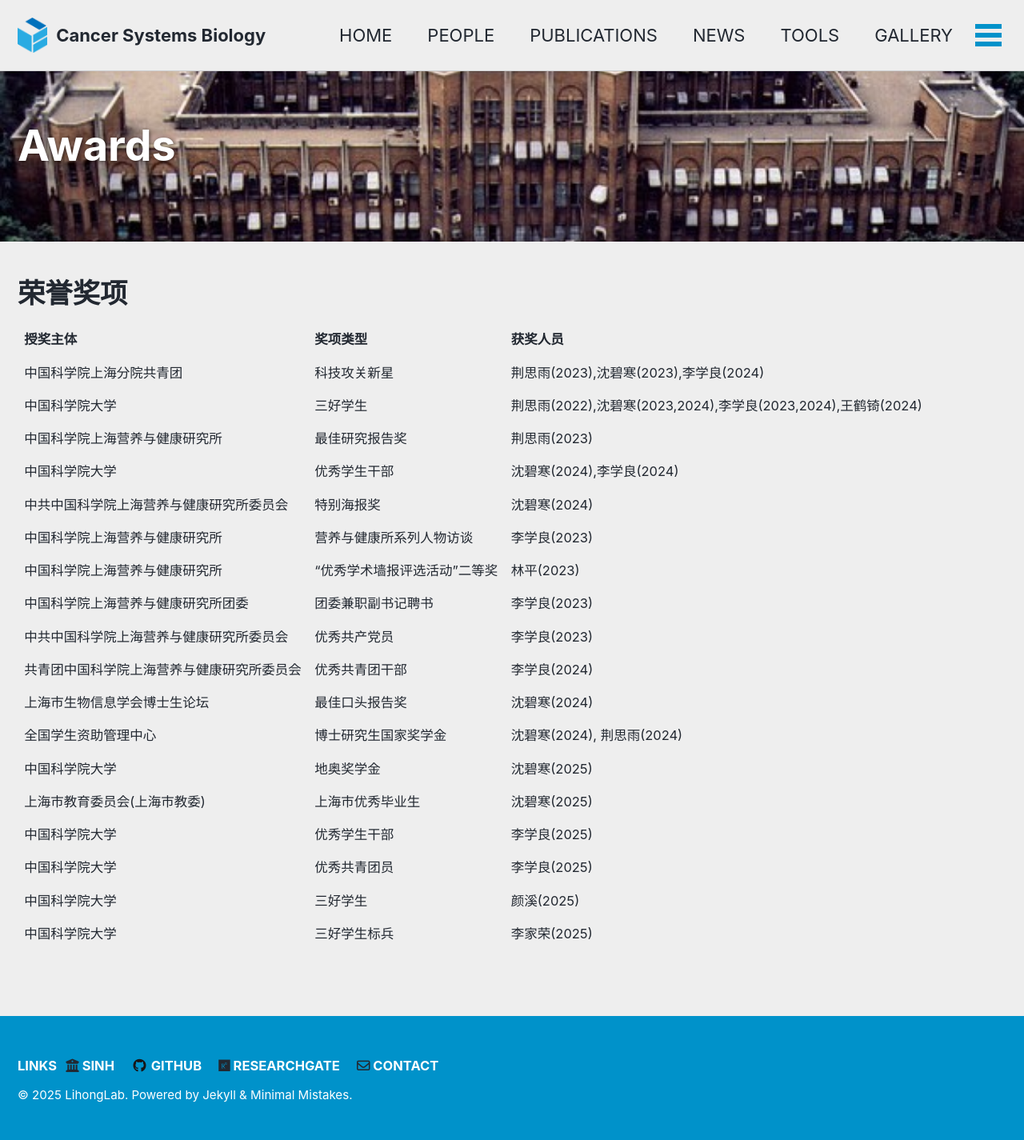
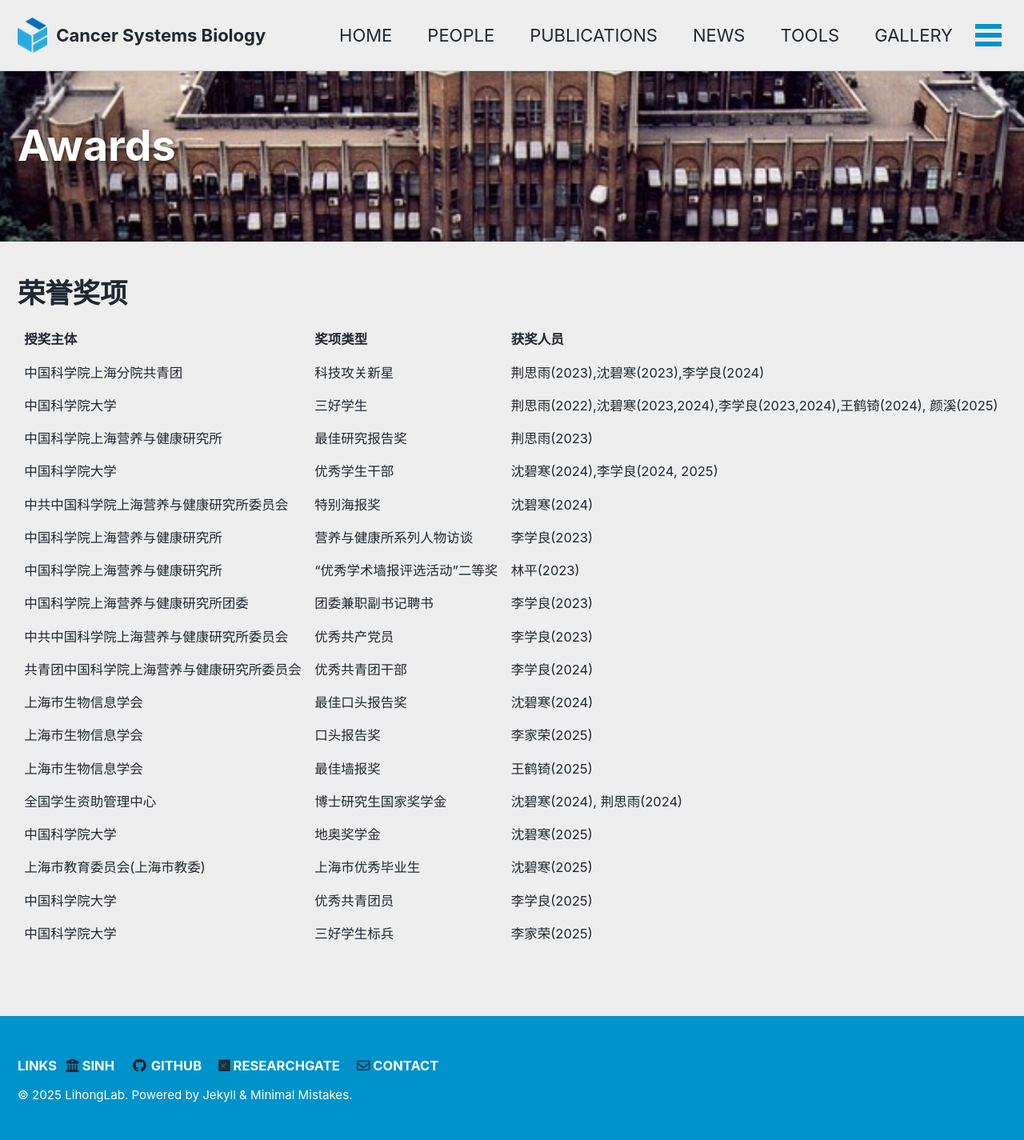
Before and after one commit to LihongLab/lihonglab.github.io, a Jekyll site: the page built from _pages/AWARDS.md, in a window 1280 px wide. Shown: the whole page at 80% size. Built offline with Jekyll 4.4.1, drawn with Linux system fonts in a browser that asks for light colours; cached includes are drawn as plain includes.

Commit message:
Update AWARDS.md

```diff
--- a/_pages/AWARDS.md
+++ b/_pages/AWARDS.md
@@ -19,20 +19,20 @@ header:
 | 授奖主体                  | 奖项类型             | 获奖人员                                             |
 | :-------------------- | :--------------- | ------------------------------------------------- |
 | 中国科学院上海分院共青团          | 科技攻关新星           | 荆思雨(2023),沈碧寒(2023),李学良(2024)                     |
-| 中国科学院大学               | 三好学生             | 荆思雨(2022),沈碧寒(2023,2024),李学良(2023,2024),王鹤锜(2024) |
+| 中国科学院大学               | 三好学生             | 荆思雨(2022),沈碧寒(2023,2024),李学良(2023,2024),王鹤锜(2024), 颜溪(2025) |
 | 中国科学院上海营养与健康研究所       | 最佳研究报告奖          | 荆思雨(2023)                                         |
-| 中国科学院大学               | 优秀学生干部           | 沈碧寒(2024),李学良(2024)                               |
+| 中国科学院大学               | 优秀学生干部           | 沈碧寒(2024),李学良(2024, 2025)                               |
 | 中共中国科学院上海营养与健康研究所委员会  | 特别海报奖            | 沈碧寒(2024)                                         |
 | 中国科学院上海营养与健康研究所       | 营养与健康所系列人物访谈     | 李学良(2023)                                         |
 | 中国科学院上海营养与健康研究所       | “优秀学术墙报评选活动”二等奖  | 林平(2023)                                          |
 | 中国科学院上海营养与健康研究所团委     | 团委兼职副书记聘书        | 李学良(2023)                                         |
 | 中共中国科学院上海营养与健康研究所委员会  | 优秀共产党员           | 李学良(2023)                                         |
 | 共青团中国科学院上海营养与健康研究所委员会 | 优秀共青团干部          | 李学良(2024)                                         |
-| 上海市生物信息学会博士生论坛  | 最佳口头报告奖          | 沈碧寒(2024)                                      |
+| 上海市生物信息学会  | 最佳口头报告奖          | 沈碧寒(2024)                                      |
+| 上海市生物信息学会  | 口头报告奖          | 李家荣(2025)                                      |
+| 上海市生物信息学会  | 最佳墙报奖          | 王鹤锜(2025)                                      |
 | 全国学生资助管理中心         | 博士研究生国家奖学金          | 沈碧寒(2024), 荆思雨(2024)                    |
 | 中国科学院大学               | 地奥奖学金          | 沈碧寒(2025)                                         |
 | 上海市教育委员会(上海市教委)  | 上海市优秀毕业生          | 沈碧寒(2025)                                    |
-| 中国科学院大学               | 优秀学生干部           | 李学良(2025)                               |
 | 中国科学院大学               | 优秀共青团员           | 李学良(2025)                               |
-| 中国科学院大学               | 三好学生             | 颜溪(2025) |
 | 中国科学院大学               | 三好学生标兵             | 李家荣(2025) |
```
